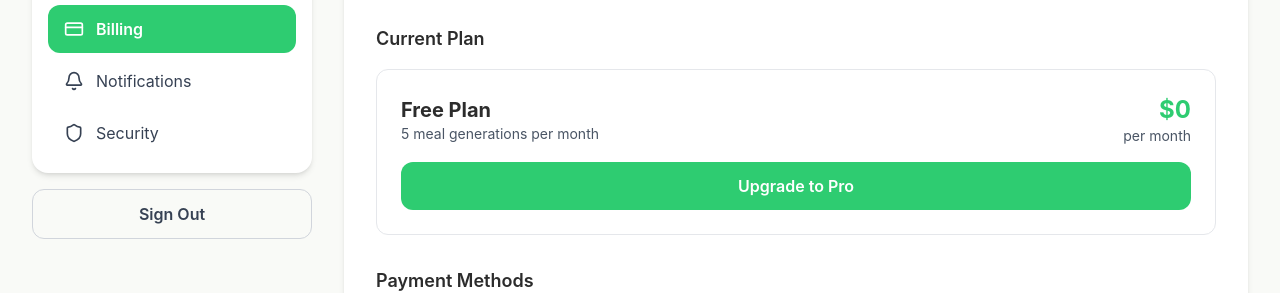
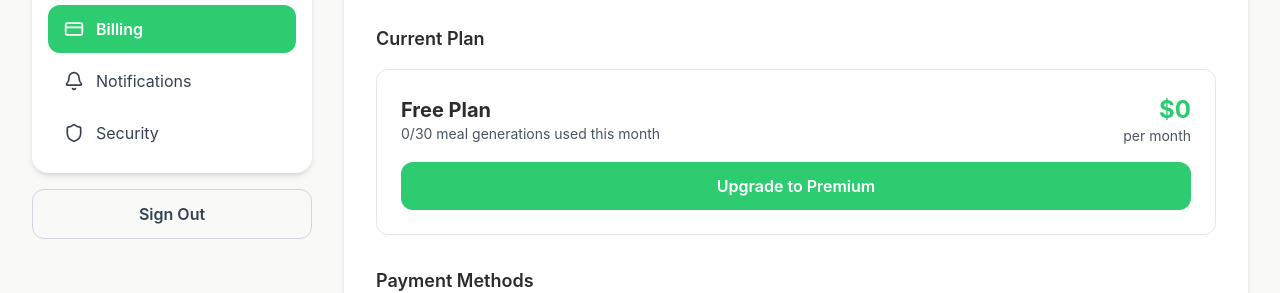
Before and after one commit to timmyl2410/PlatelyAI, a React (Vite) app: page /account in a window 1280 px wide. Shown: the part 296-589 px from the top of the page. Built offline with nearby package versions, Linux system fonts and the light colour scheme; no server answers; the database is empty; sample sign-in values are in the browser's storage.

Commit message:
Display real user entitlements on account billing page

```diff
--- a/src/app/components/AccountPage.tsx
+++ b/src/app/components/AccountPage.tsx
@@ -5,6 +5,8 @@ import { updateProfile, updatePassword, EmailAuthProvider, reauthenticateWithCre
 import { auth } from '../../lib/firebase';
 import { useAuth } from '../../lib/useAuth';
 import { getUserEntitlements } from '../../lib/firestoreUsers';
+import { TIER_PRICES, getTierDisplayName, getTierFeatures } from '../../lib/entitlements';
+import type { UserEntitlements } from '../../lib/entitlements';
 
 type Tab = 'profile' | 'billing' | 'notifications' | 'security';
 
@@ -16,6 +18,7 @@ export function AccountPage() {
   const [isLoading, setIsLoading] = useState(false);
   const [saveSuccess, setSaveSuccess] = useState(false);
   const [error, setError] = useState('');
+  const [entitlements, setEntitlements] = useState<UserEntitlements | null>(null);
 
   // Profile form
   const [name, setName] = useState('');
@@ -53,11 +56,21 @@ export function AccountPage() {
         setPhotoURL(user.photoURL || '');
       }
 
+      // Load user entitlements
+      const loadEntitlements = async () => {
+        const ents = await getUserEntitlements(user.uid);
+        setEntitlements(ents);
+      };
+      loadEntitlements();
+
       // Check if returning from Stripe checkout
       const sessionId = searchParams.get('session_id');
       if (sessionId) {
-        // Refetch entitlements to update tier status
-        getUserEntitlements(user.uid);
+        // Wait a moment for webhook to process, then refetch
+        setTimeout(async () => {
+          const ents = await getUserEntitlements(user.uid);
+          setEntitlements(ents);
+        }, 2000);
         // Remove session_id from URL
         searchParams.delete('session_id');
         setSearchParams(searchParams, { replace: true });
@@ -436,20 +449,31 @@ export function AccountPage() {
                       <div className="flex items-center justify-between mb-4">
                         <div>
                           <h4 className="text-xl" style={{ fontWeight: 700, color: '#2C2C2C' }}>
-                            Free Plan
+                            {entitlements ? getTierDisplayName(entitlements.tier) : 'Free Plan'}
                           </h4>
-                          <p className="text-gray-600 text-sm">5 meal generations per month</p>
+                          <p className="text-gray-600 text-sm">
+                            {entitlements
+                              ? `${entitlements.mealGenerationsUsed}/${entitlements.mealGenerationsLimit} meal generations used this month`
+                              : '0/30 meal generations used this month'
+                            }
+                          </p>
                         </div>
                         <div className="text-right">
                           <p className="text-2xl" style={{ fontWeight: 700, color: '#2ECC71' }}>
-                            $0
+                            ${entitlements ? TIER_PRICES[entitlements.tier] : 0}
                           </p>
                           <p className="text-sm text-gray-600">per month</p>
                         </div>
                       </div>
-                      <button className="w-full py-3 bg-[#2ECC71] text-white rounded-xl hover:bg-[#1E8449] transition-all" style={{ fontWeight: 600 }}>
-                        Upgrade to Pro
-                      </button>
+                      {(!entitlements || entitlements.tier === 'free') && (
+                        <button
+                          onClick={() => navigate('/pricing')}
+                          className="w-full py-3 bg-[#2ECC71] text-white rounded-xl hover:bg-[#1E8449] transition-all"
+                          style={{ fontWeight: 600 }}
+                        >
+                          Upgrade to Premium
+                        </button>
+                      )}
                     </div>
                   </div>
 
```
